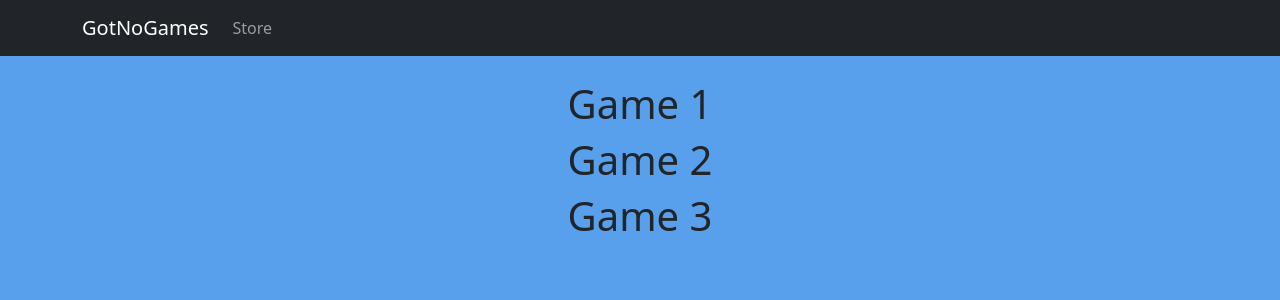
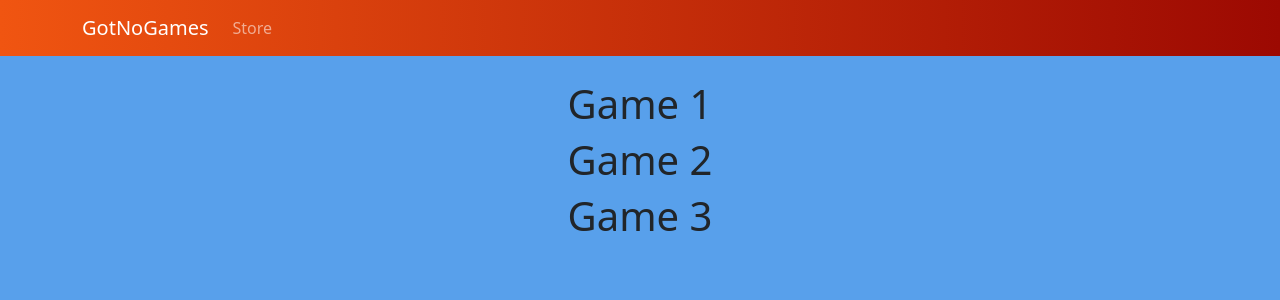
Before and after one commit to lawesome1444/DRAQ_Project1, a React (Create React App) app: page /store in a window 1280 px wide. Shown: the top 300 px of the page. Built offline with nearby package versions, Linux system fonts and the light colour scheme.

Commit message:
Spruced up Navbar with a nice gradient

```diff
--- a/src/App.js
+++ b/src/App.js
@@ -14,11 +14,16 @@ import {BrowserRouter, Routes, Route} from 'react-router-dom';
 document.body.style = 'background: #58A0EB;';
 
 function App() {
+  //Stores the gradient CSS data for the navbar
+  const gradientBar = {
+    background: 'linear-gradient(to right, #F05511, #9C0902)',
+  };
+
   return (
     <BrowserRouter>
       <div className="App">
         {/*Creating the Navbar, adding different page options and pointing where each option goes to*/}
-        <Navbar bg="dark" data-bs-theme="dark">
+        <Navbar style={gradientBar} data-bs-theme="dark">
             <Container>
               <Navbar.Brand href="/">GotNoGames</Navbar.Brand>
               <Nav className="me-auto">
```
